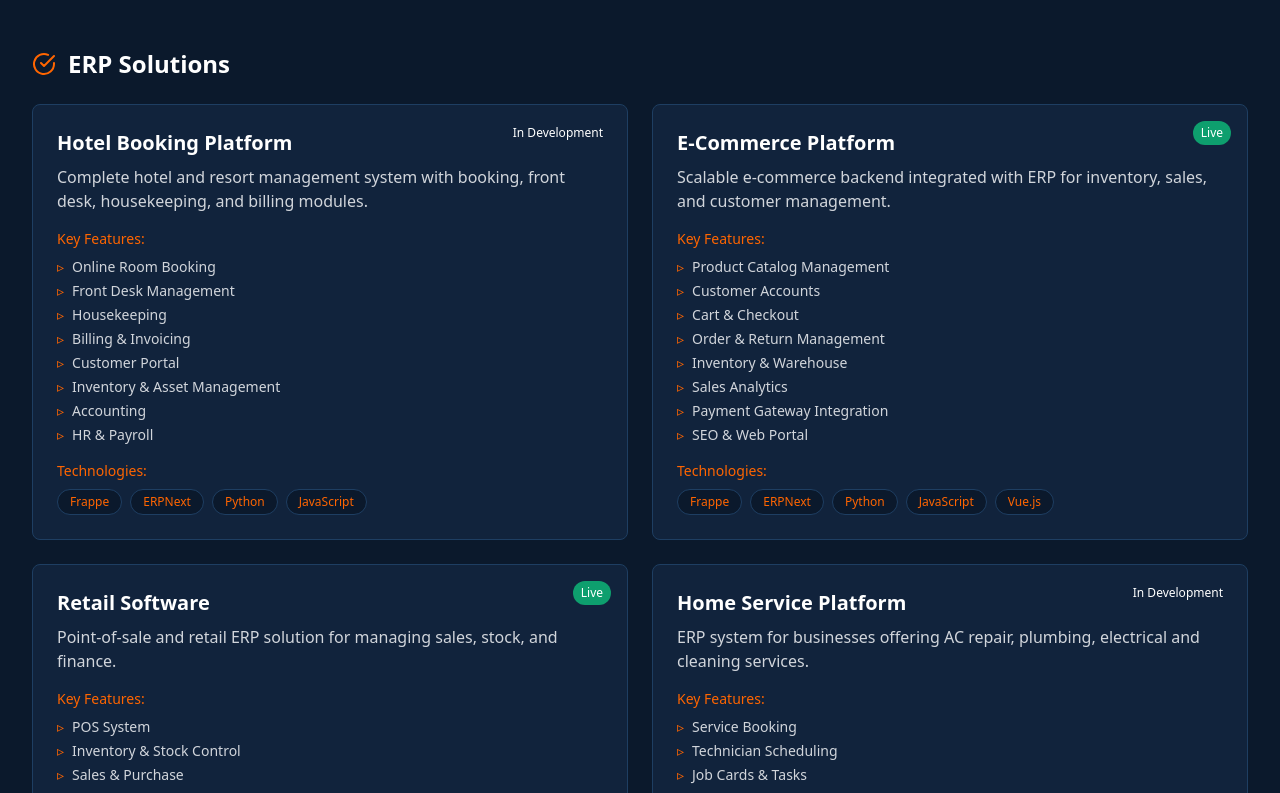
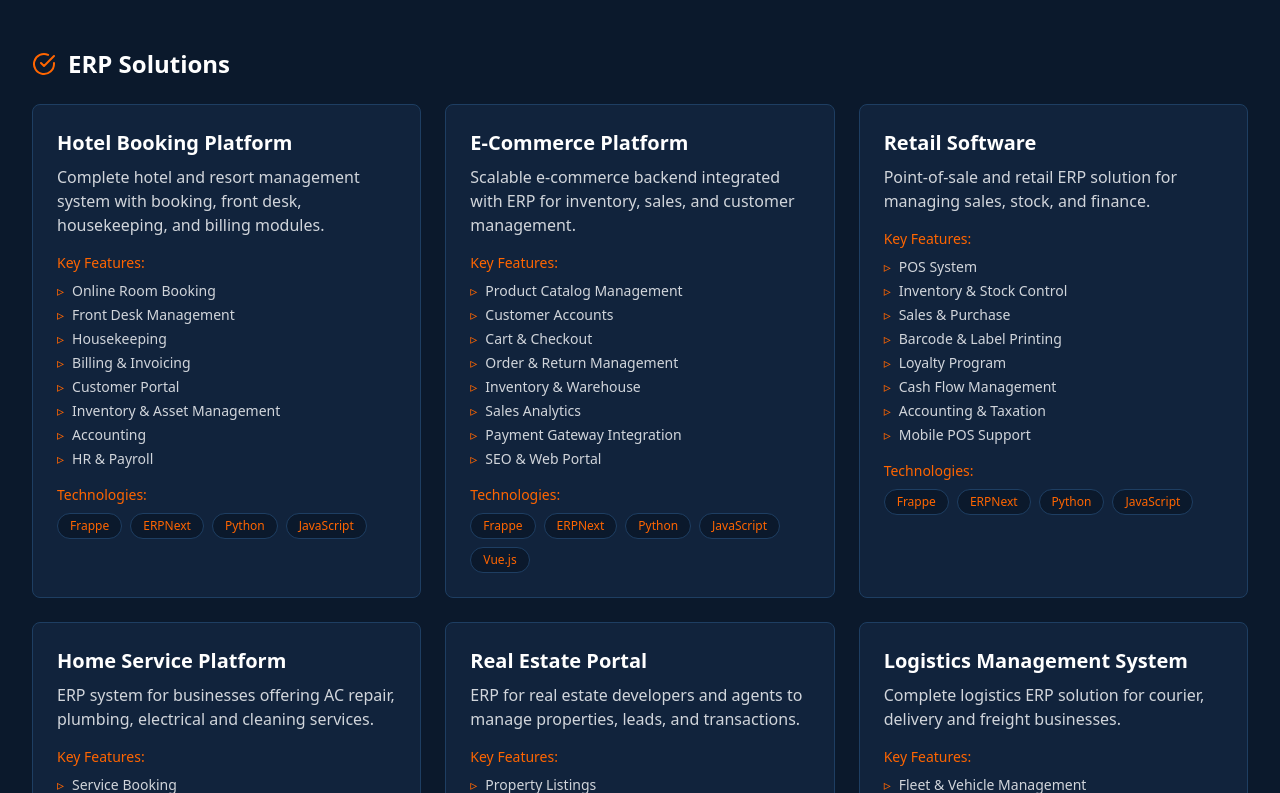
Before and after one commit to tanvirmahmud66/my-react-tailwind-app, a React (Vite) app: page / in a window 1280 px wide. Shown: the part 6287-7080 px from the top of the page. Built offline with nearby package versions, Linux system fonts and the light colour scheme.

Commit message:
small issue in product section

```diff
--- a/src/components/Product.jsx
+++ b/src/components/Product.jsx
@@ -96,7 +96,7 @@ const Products = () => {
           </motion.h3>
 
           <motion.div
-            className="grid grid-cols-1 md:grid-cols-2 gap-6"
+            className="grid grid-cols-1 md:grid-cols-2 lg:grid-cols-3 gap-6"
             variants={container}
           >
             {productsData.completed.items.map((product, index) => (
@@ -107,9 +107,9 @@ const Products = () => {
                 whileHover={cardHover}
               >
                 {/* Status indicator */}
-                <div className={`absolute top-4 right-4 px-2 py-1 text-xs rounded-full ${statusColors[product.status]} text-white`}>
+                {/* <div className={`absolute top-4 right-4 px-2 py-1 text-xs rounded-full ${statusColors[product.status]} text-white`}>
                   {product.status}
-                </div>
+                </div> */}
 
                 <h4 className="text-xl font-bold text-white mb-2 pr-8">{product.title}</h4>
                 <p className="text-gray-300 mb-4">{product.description}</p>
```
